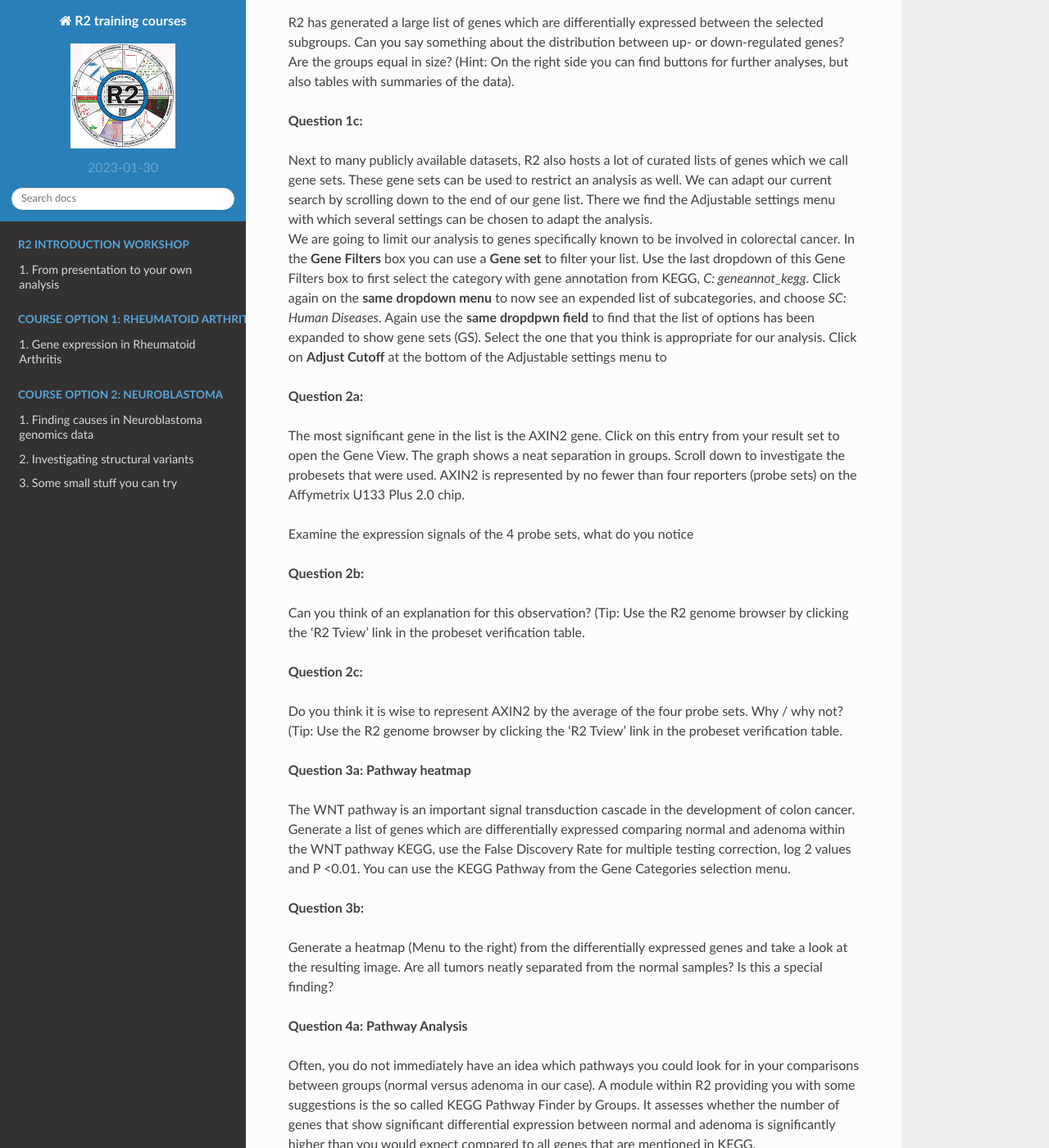
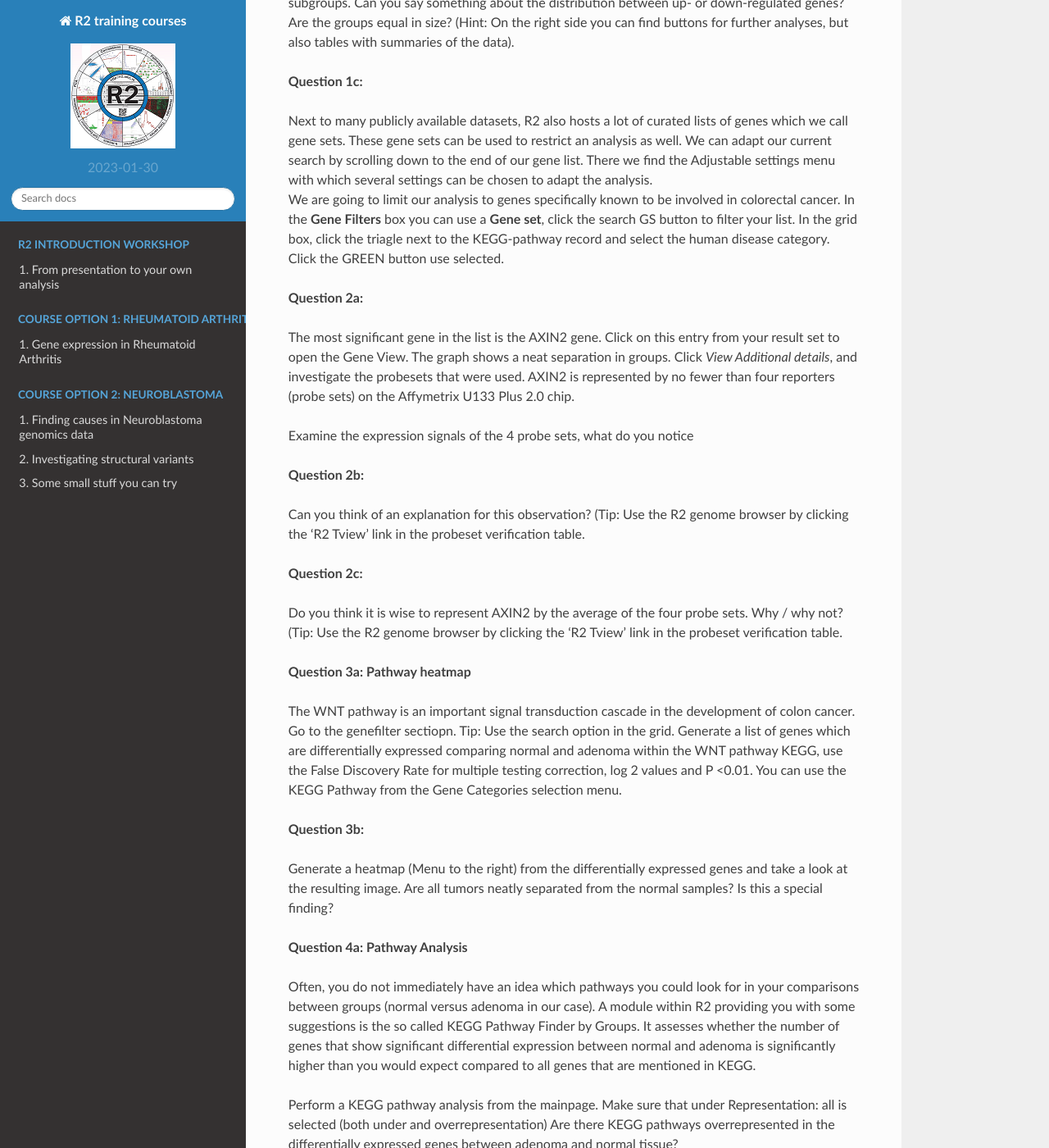
Before and after one commit to antronerds/r2-training-courses, a Sphinx documentation site: the page built from docs/Microarray_analysis_Using_Tumor_Colon_datasets.md, in a window 1280 px wide and 1400 px high, scrolled down 1753 px. Shown: the whole window at 82% size. Built offline with Sphinx 7.4.7 and the Read the Docs theme 2.0.0, drawn with Linux system fonts in a browser that asks for light colours; pages that are not in the unit, such as notebooks, are missing from menus; some of the changed text lies outside the part shown.

Commit message:
updating MSS/MSI course, multiple small corrections

```diff
--- a/docs/Microarray_analysis_Using_Tumor_Colon_datasets.md
+++ b/docs/Microarray_analysis_Using_Tumor_Colon_datasets.md
@@ -42,22 +42,28 @@
 ##### Questions: Part I
 
 
-Select the **Mixed Colon - Marra - 64 - MAS5.0 - u133p2** or click the button
+Select the **Mixed Colon - Marra - 64 - MAS5.0 - u133p2** in the main screen
 
+<!---
+or click the button
 <form name="Mara 64 set " action="https://hgserver1.amc.nl/cgi-bin/r2/main.cgi" enctype="multipart/form-data" target="R2" method="post">
   <input type="hidden" name="table" value="ps_avgpres_coloncombi64_u133p2">
   <button type="submit" >Go to Mixed Colon Marra</button>
 </form>
+-->
 <br>
 
-In the Main menu, **select type of analysis** in box 3 by clicking on the *Find differential expression between groups* module in the dropdown. And click **next**. Or click the button below.
+In the Main menu, **select type of analysis** in box 3 by clicking on the *Find differential expression between two groups* module in the dropdown. And click **next**. below.
 
 
+<!---
+Or click the button
 <form name='Find Diff' action="https://hgserver1.amc.nl/cgi-bin/r2/main.cgi" enctype="multipart/form-data" method='POST' target='FindDiff'>
 <input type='hidden' name='option' value='findgene1'>
 <input type='hidden' name='table' value='ps_avgpres_coloncombi64_u133p2'>
 <button type="submit" >Go to Find differential </button>
 </form>
+-->
 <br>
 In the next panel you have to **select a track**.
 So called tracks contain the annotation parameters of series of arrays of tumors or experiments. Choose the *tissue* track, as this contains assignment of each sample to the tumor or normal tissue group. Several other selection criteria can be adapted. Most settings are suited for regular analyses.
@@ -77,13 +83,13 @@
 **Question 1c:**
 
 Next to many publicly available datasets, R2 also hosts a lot of curated lists of genes which we call gene sets. These gene sets can be used to restrict an analysis as well. We can adapt our current search by scrolling down to the end of our gene list. There we find the Adjustable settings menu with which several settings can be chosen to adapt the analysis.
-We are going to limit our analysis to genes specifically known to be involved in colorectal cancer. In the **Gene Filters** box you can use a **Gene set** to filter your list. Use the last dropdown of this Gene Filters box to first select the category with gene annotation from KEGG, *C: geneannot_kegg*. Click again on the **same dropdown menu** to now see an expended list of subcategories, and choose *SC: Human Diseases*. Again use the **same dropdpwn field** to find that the list of options has been expanded to show gene sets (GS). Select the one that you think is appropriate for our analysis. Click on **Adjust Cutoff** at the bottom of the Adjustable settings menu to
+We are going to limit our analysis to genes specifically known to be involved in colorectal cancer. In the **Gene Filters** box you can use a **Gene set**, click the search GS button to filter your list. In the grid box, click the triagle next to the KEGG-pathway record and select the human disease category. Click the GREEN button use selected.
 
 
 
 **Question 2a:**
 
-The most significant gene in the list is the AXIN2 gene. Click on this entry from your result set to open the Gene View. The graph shows a neat separation in groups. Scroll down to investigate the probesets that were used. AXIN2 is represented by no fewer than four reporters (probe sets) on the Affymetrix U133 Plus 2.0 chip.
+The most significant gene in the list is the AXIN2 gene. Click on this entry from your result set to open the Gene View. The graph shows a neat separation in groups. Click *View Additional details*, and  investigate the probesets that were used. AXIN2 is represented by no fewer than four reporters (probe sets) on the Affymetrix U133 Plus 2.0 chip.
 
 Examine the expression signals of the 4 probe sets, what do you notice
 
@@ -98,7 +104,7 @@
 
 **Question 3a: Pathway heatmap**
 
-The WNT pathway is an important signal transduction cascade in the development of colon cancer.
+The WNT pathway is an important signal transduction cascade in the development of colon cancer. Go to the genefilter sectiopn.  Tip: Use the search option in the grid.
 Generate a list of genes which are differentially expressed comparing normal and adenoma within the WNT pathway KEGG, use the False Discovery Rate for multiple testing correction, log 2 values and P <0.01. You can use the KEGG Pathway from the Gene Categories selection menu.
 
 
@@ -141,14 +147,14 @@
 
 **Question 5c:**
 
-Return to the main page and select *View a geneset (Heatmap)* again. Press **next**. Now from the gene selection dropdown list, select *geneset_broad_2012_oncogenic* and press **next**. Again press next. Now, from the gene set(s), area select a complete beta catenin (BCAT) signature (Hold CTRL key to select a UP and a DN gene set combination). Press **next** again to create a heatmap representation. Are the 2 groups also separated on the basis of the BCAT signature?
+Return to the main page and select *View a geneset (Heatmap)* again. Press **next**. Now from the gene selection dropdown list, select *geneset_broad_2020_oncogenic* and press **next**. Again press next. Now, from the gene set(s), area select a complete beta catenin (BCAT_100_UP_V1_DN,BCAT_100_UP_V1_UP) signature (Hold CTRL key to select a UP and a DN gene set combination). Press **next** again to create a heatmap representation. Are the 2 groups also separated on the basis of the BCAT signature?
 
 
 **Question 6a: Clinical relevance**
 
 Genes that show a big difference in their expression between normal and adenoma tissue can be of clinical relevance. To see whether this is the case we can investigate their expression in multiple datasets
 
-Try to find out whether the three most differentially expressed genes identified in Question 1b (AXIN2, SORD and CDH3) show a similar expression pattern in other tumors. Do this by using Mega Sampler. (Chapter 10 of the tutorial book). In the main menu select in section I , Across datasets Use the preset: Practicum001.
+Try to find out whether the three most differentially expressed genes identified in Question 1b (AXIN2, SORD and CDH3) show a similar expression pattern in other tumors. Do this by using Mega Sampler. [Multiple_datasets:Chapter 10](https://r2-tutorials.readthedocs.io/en/latest/Multiple_Datasets.html). In the main menu select in section I , Across datasets Use the preset: Practicum001.
 
 **Question 6b:**
 
```
